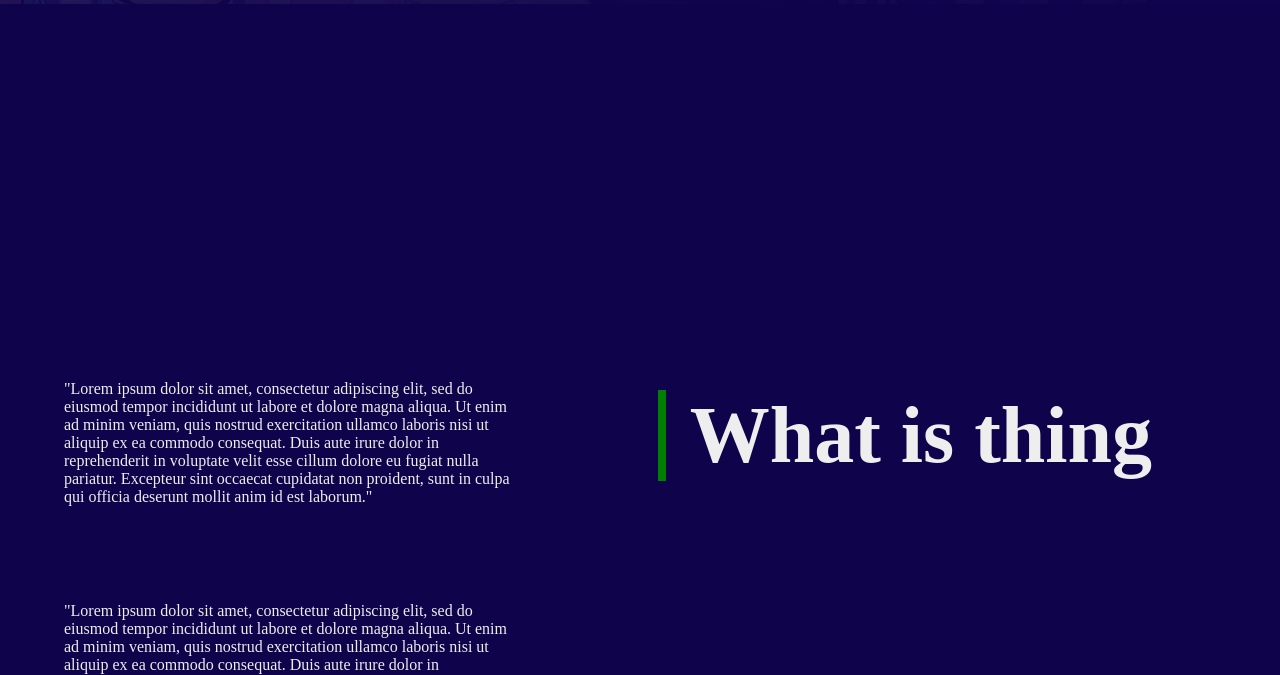
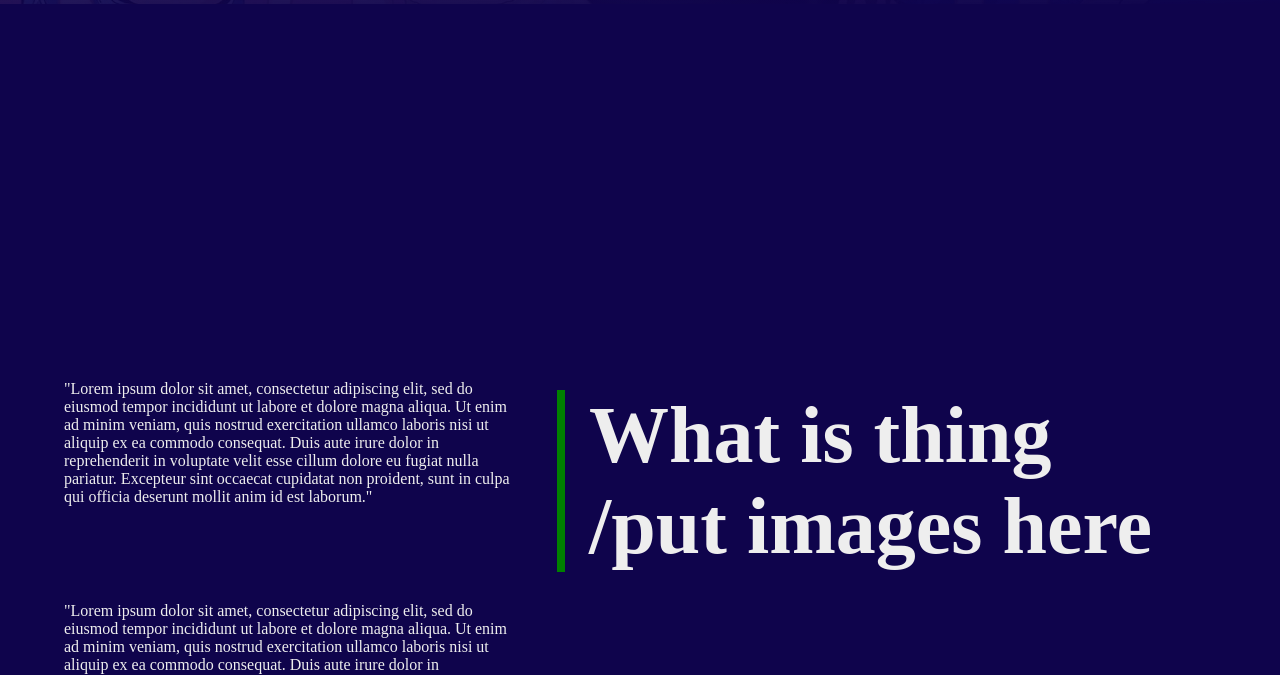
Before and after one commit to Ralenze/beyondbusiness, a plain HTML site: page index.html in a window 1280 px wide. Shown: the part 796-1471 px from the top of the page. Drawn offline with nearby package versions, Linux system fonts and the light colour scheme.

Commit message:
ima be honest idk what i did...

```diff
--- a/SectionHeaderStickyThing.js
+++ b/SectionHeaderStickyThing.js
@@ -1,7 +1,7 @@
 const aboutHeader = document.getElementById("aboutHeader")
 
 function onScroll(){
-    if(window.scrollY > 700 && window.scrollY < 2000 ){
+    if(window.scrollY > 700 && window.scrollY ){
         aboutHeader.classList.add("activeHeader");
     }else{
         aboutHeader.classList.remove("activeHeader");
--- a/index.html
+++ b/index.html
@@ -54,7 +54,8 @@
   <div id=aboutDiv class="sectionDiv">
     <div class="innerDiv">
       <!--... idk know man-->
-      <h2 id="aboutHeader" class="sectionHeader ">What is thing</h2>
+      <h2 id="aboutHeader" class="sectionHeader ">What is thing<br/>/put images here</h2>
+
       <p class="sectionText">"Lorem ipsum dolor sit amet, consectetur adipiscing elit, sed do eiusmod tempor incididunt
         ut labore et dolore
         magna aliqua. Ut enim ad minim veniam, quis nostrud exercitation ullamco laboris nisi ut aliquip ex ea commodo
--- a/style.css
+++ b/style.css
@@ -121,7 +121,8 @@ li {
 
 #aboutDiv {
   background-color: var(--main-bg-color);
-  color: var(--text-color)
+  color: var(--text-color);
+  padding-bottom: 100vh;
 }
 
 .innerDiv{
```
